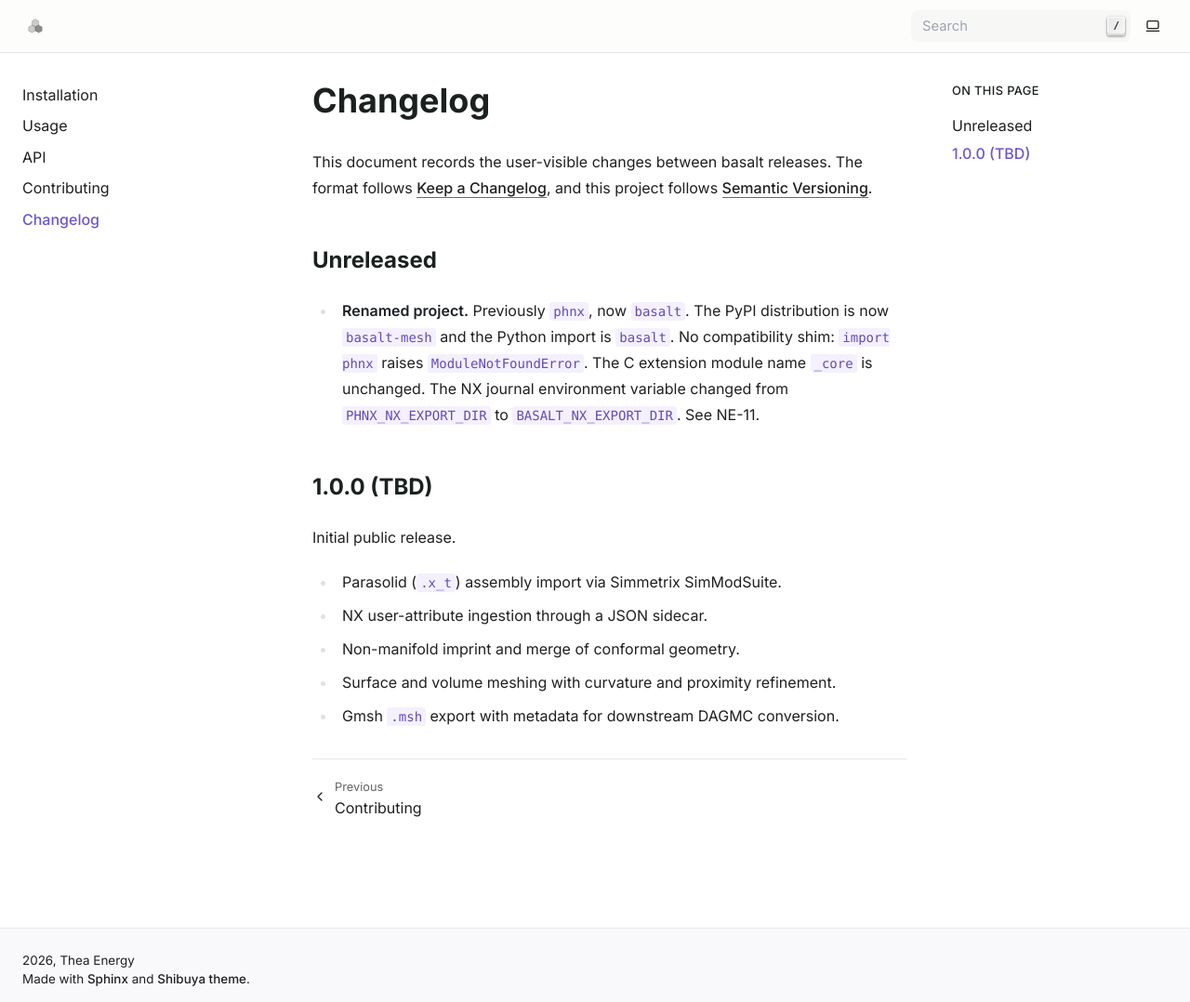
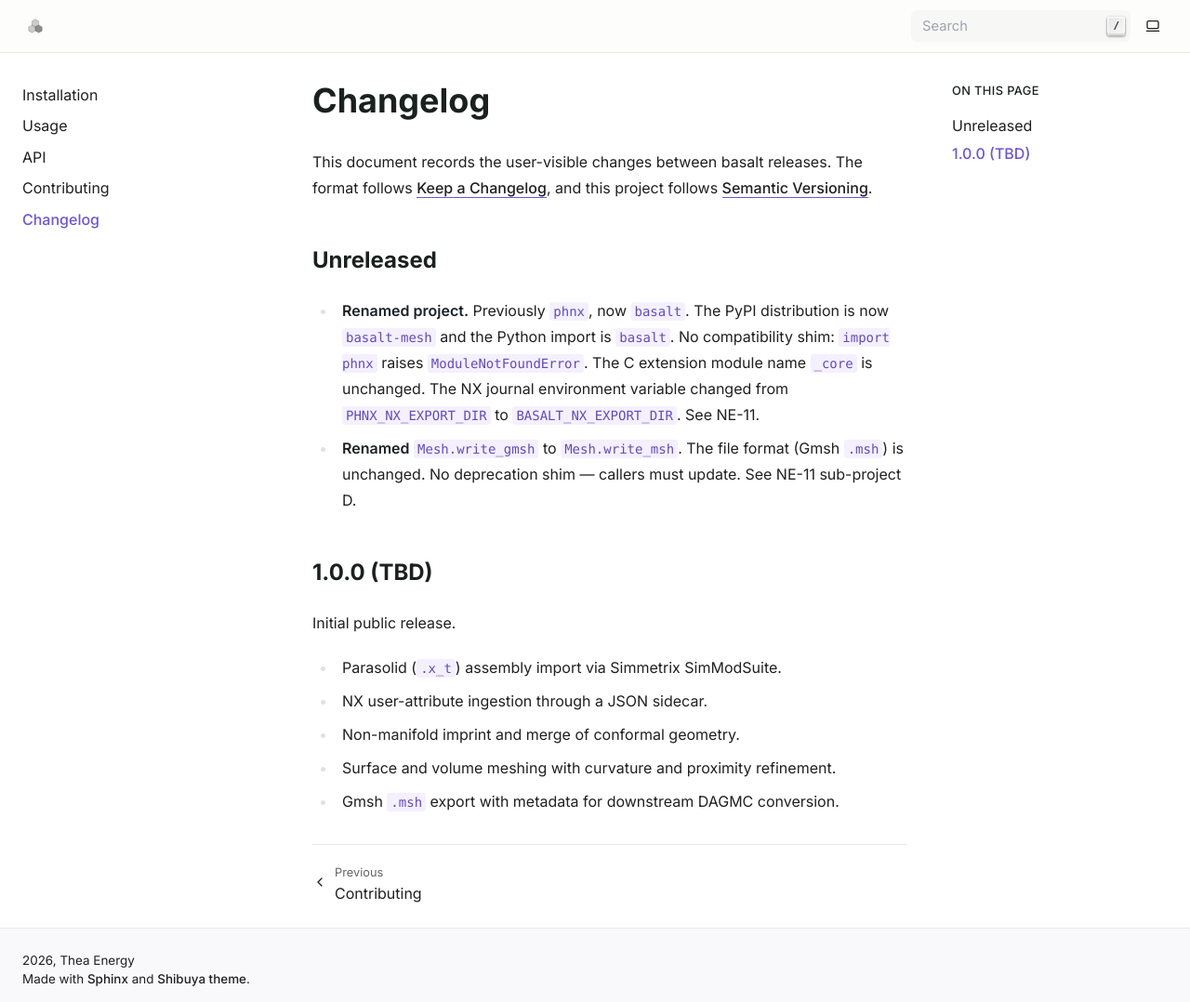
Before and after one commit to Thea-Energy/basalt, a Sphinx documentation site: the page built from docs/changelog.rst, in a window 1280 px wide and 1078 px high. Shown: the whole window at 93% size. Built offline with Sphinx 7.4.7, drawn with Linux system fonts in a browser that asks for light colours.

Commit message:
refactor: rename Mesh.write_gmsh to Mesh.write_msh
The method writes a Gmsh .msh file; the rename makes that obvious and
disambiguates from the gmsh Python library. No behavioural change; no
deprecation shim. Five call sites updated (header, impl, two usage.rst
references, README example).

Part of NE-11 sub-project D (stellarmesh integration). Amends F.4's
"public API shapes do not change" invariant; see the design spec at
docs/superpowers/specs/2026-05-14-NE-11-sub-project-D-stellarmesh-integration-design.md.

```diff
--- a/README.rst
+++ b/README.rst
@@ -54,7 +54,7 @@
    mesh_case.set_size(0.1)
    surface_mesh = bslt.SurfaceMesh.from_model(nm_model, mesh_case)
    volume_mesh = bslt.VolumeMesh.from_surface_mesh(surface_mesh)
-   volume_mesh.write_gmsh("output.msh")
+   volume_mesh.write_msh("output.msh")
 
 ----------------
 Acknowledgements
--- a/docs/changelog.rst
+++ b/docs/changelog.rst
@@ -15,6 +15,9 @@
   shim: ``import phnx`` raises ``ModuleNotFoundError``. The C extension module
   name ``_core`` is unchanged. The NX journal environment variable changed from
   ``PHNX_NX_EXPORT_DIR`` to ``BASALT_NX_EXPORT_DIR``. See NE-11.
+* **Renamed** ``Mesh.write_gmsh`` to ``Mesh.write_msh``. The file format
+  (Gmsh ``.msh``) is unchanged. No deprecation shim — callers must
+  update. See NE-11 sub-project D.
 
 -------------
 1.0.0 (TBD)
--- a/docs/usage.rst
+++ b/docs/usage.rst
@@ -16,7 +16,7 @@
 SMS → non-manifold  :py:meth:`Model.make_non_manifold_model`
 Mesh                :py:class:`MeshCase`, :py:class:`SurfaceMesh`,
                     :py:class:`VolumeMesh`
-Export              :py:meth:`Mesh.write_gmsh`
+Export              :py:meth:`Mesh.write_msh`
 ==================  ==========================================
 
 ------------------------
@@ -86,7 +86,7 @@
 
    import basalt as bslt
 
-   volume_mesh.write_gmsh("output.msh")
+   volume_mesh.write_msh("output.msh")
 
 The exporter writes one Gmsh discrete entity per SMS mesh entity and
 encodes per-entity metadata in URL-style physical-group names:
```
Also changed, not shown: 2 other files.
